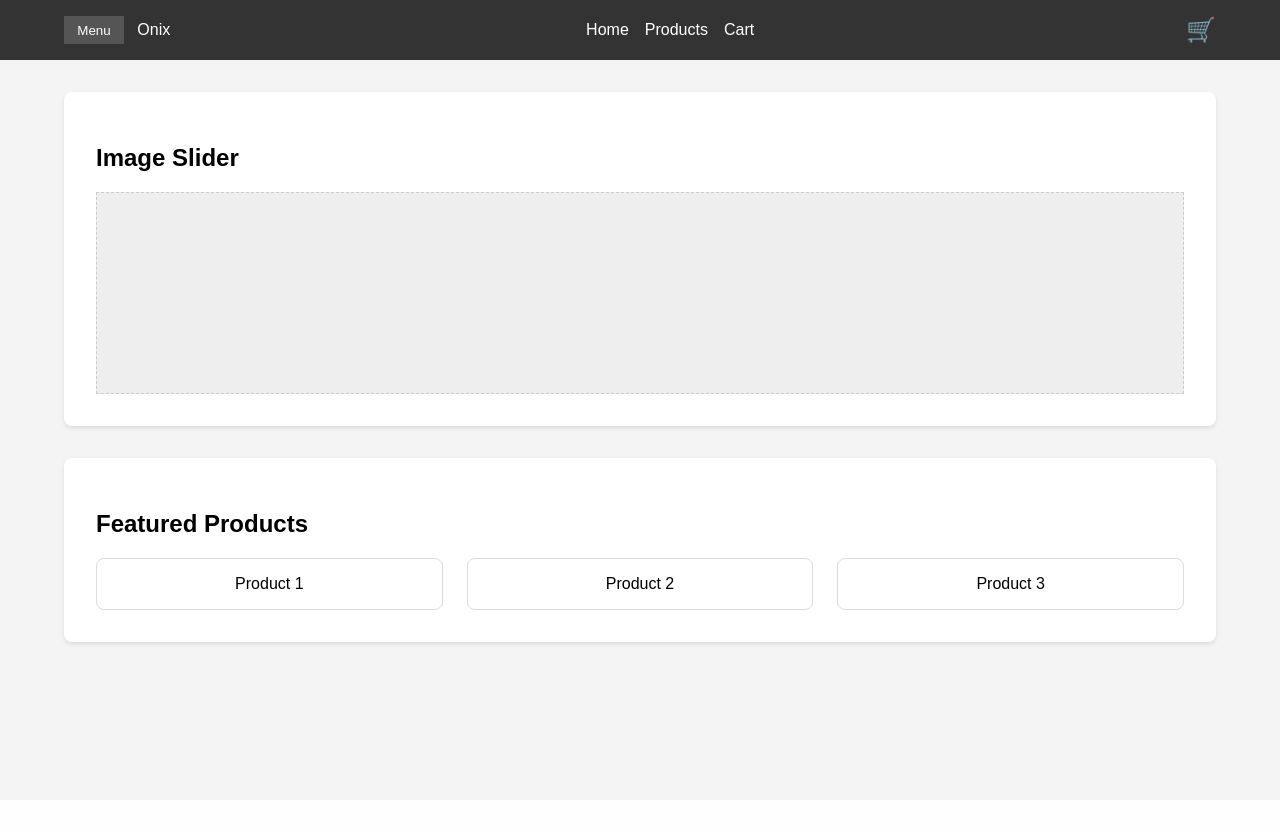
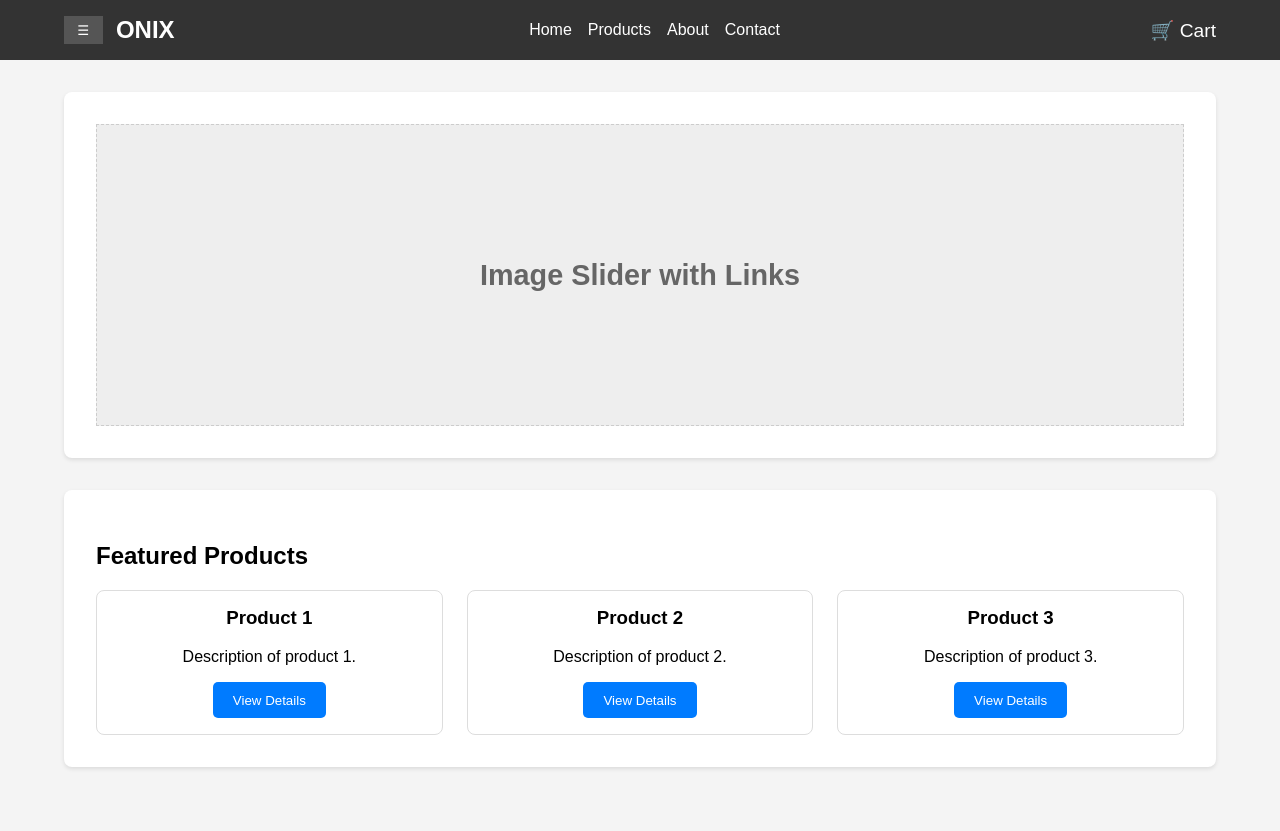
Before and after one commit to brunoalxc/brunoalxc.github.io, a PHP site: page / in a window 1280 px wide. Before the commit the page ends 647 px from the top, so only its background shows below. Run offline with PHP 8.4, Linux system fonts and the light colour scheme.

Commit message:
Refined Home Page layout and styling based on sketch.

```diff
--- a/index.html
+++ b/index.html
@@ -8,35 +8,47 @@
 </head>
 <body>
     <header>
-        <nav>
+        <nav class="navbar">
             <div class="menu-logo">
-                <!-- Menu button and logo -->
-                <button>Menu</button>
-                <span>Onix</span>
+                <button class="menu-btn">☰</button>
+                <span class="logo">ONIX</span>
             </div>
             <ul class="nav-links">
                 <li><a href="index.html">Home</a></li>
                 <li><a href="products.html">Products</a></li>
-                <li><a href="cart.html">Cart</a></li>
+                <li><a href="#">About</a></li>
+                <li><a href="#">Contact</a></li>
             </ul>
             <div class="cart-icon">
-                <!-- Cart icon -->
-                <a href="cart.html">🛒</a>
+                <a href="cart.html">🛒 Cart</a>
             </div>
         </nav>
     </header>
     <main>
-        <section class="image-slider">
-            <!-- Image slider with links -->
-            <h2>Image Slider</h2>
-            <div class="slider-placeholder"></div>
+        <section class="hero-section">
+            <div class="image-slider">
+                <h2>Image Slider with Links</h2>
+                <div class="slider-placeholder"></div>
+            </div>
         </section>
         <section class="featured-products">
             <h2>Featured Products</h2>
             <div class="product-grid">
-                <div class="product-item">Product 1</div>
-                <div class="product-item">Product 2</div>
-                <div class="product-item">Product 3</div>
+                <div class="product-item">
+                    <h3>Product 1</h3>
+                    <p>Description of product 1.</p>
+                    <button>View Details</button>
+                </div>
+                <div class="product-item">
+                    <h3>Product 2</h3>
+                    <p>Description of product 2.</p>
+                    <button>View Details</button>
+                </div>
+                <div class="product-item">
+                    <h3>Product 3</h3>
+                    <p>Description of product 3.</p>
+                    <button>View Details</button>
+                </div>
             </div>
         </section>
     </main>
--- a/style.css
+++ b/style.css
@@ -13,7 +13,7 @@ header {
     padding: 1em 0;
 }
 
-nav {
+.navbar {
     display: flex;
     justify-content: space-between;
     align-items: center;
@@ -26,13 +26,18 @@ nav {
     align-items: center;
 }
 
-.menu-logo button {
+.menu-btn {
     background-color: #555;
     color: #fff;
     border: none;
     padding: 0.5em 1em;
     cursor: pointer;
     margin-right: 1em;
+}
+
+.logo {
+    font-size: 1.5em;
+    font-weight: bold;
 }
 
 .nav-links {
@@ -54,7 +59,7 @@ nav {
 .cart-icon a {
     color: #fff;
     text-decoration: none;
-    font-size: 1.5em;
+    font-size: 1.2em;
 }
 
 main {
@@ -63,7 +68,7 @@ main {
     margin: 0 auto;
 }
 
-section {
+.hero-section {
     background-color: #fff;
     padding: 2em;
     margin-bottom: 2em;
@@ -71,15 +76,24 @@ section {
     box-shadow: 0 2px 4px rgba(0, 0, 0, 0.1);
 }
 
-.slider-placeholder {
+.image-slider {
     background-color: #eee;
-    height: 200px;
+    height: 300px;
     display: flex;
+    flex-direction: column;
     justify-content: center;
     align-items: center;
     color: #666;
     font-size: 1.2em;
     border: 1px dashed #ccc;
+}
+
+.featured-products {
+    background-color: #fff;
+    padding: 2em;
+    margin-bottom: 2em;
+    border-radius: 8px;
+    box-shadow: 0 2px 4px rgba(0, 0, 0, 0.1);
 }
 
 .product-grid {
@@ -99,55 +113,11 @@ section {
     margin-top: 0;
 }
 
-.product-item .price {
-    font-weight: bold;
-    color: #e67e22;
-    margin-bottom: 1em;
-}
-
-.product-item .add-to-cart-btn {
-    background-color: #e74c3c;
+.product-item button {
+    background-color: #007bff;
     color: #fff;
     border: none;
     padding: 0.8em 1.5em;
     border-radius: 5px;
     cursor: pointer;
 }
-
-.cart-item {
-    display: flex;
-    justify-content: space-between;
-    align-items: center;
-    border-bottom: 1px solid #eee;
-    padding: 1em 0;
-}
-
-.cart-item:last-child {
-    border-bottom: none;
-}
-
-.quantity-controls button {
-    background-color: #ddd;
-    border: none;
-    padding: 0.5em 0.8em;
-    cursor: pointer;
-}
-
-.quantity-controls span {
-    margin: 0 0.5em;
-}
-
-.item-price {
-    font-weight: bold;
-}
-
-.continue-payment-btn {
-    background-color: #2ecc71;
-    color: #fff;
-    border: none;
-    padding: 1em 2em;
-    border-radius: 5px;
-    cursor: pointer;
-    float: right;
-    margin-top: 1em;
-}
```
